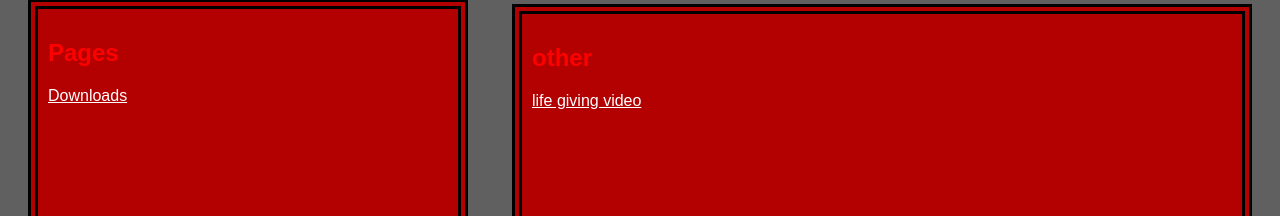
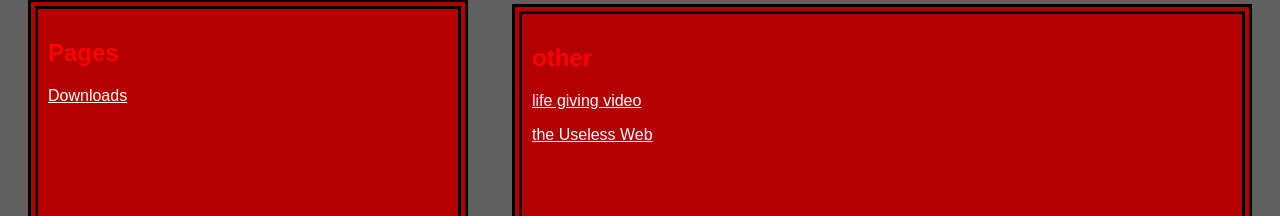
Before and after one commit to Braveheart570/Braveheart570.github.io, a plain HTML site: page index.html in a window 1280 px wide. Shown: the part 239-455 px from the top of the page. Drawn offline with Linux system fonts and the light colour scheme.

Commit message:
commited

```diff
--- a/index.html
+++ b/index.html
@@ -1,23 +1,46 @@
 <html>
+
 	<head>
+
 		<title>rEd_Arsenal</title>
+
 		<link href="styles/ra_style1.css" type="text/css" rel="stylesheet" />
+
 	</head>
 
+
 	<body>
+
 		<div class="head">
+
 			<h1>rEd_Arsenal</h1>
+
 			<h2><b>Welcome!</b></h2>
 
 		</div>
+
 		<img src="ra_images/red 1.png" class= "align-red" alt="red 1" />
+
 		<div class="content1">
+
 			<h2>Pages</h2>
+
 			<p><a href="ra_html/ra_downloads.html">Downloads</a></p>
+
 		</div>
+
 		<div class="content2">
+
 			<h2>other</h2>
+
 			<p><a href="https://www.youtube.com/watch?v=JVVmfF8XwFE" target="_blank">life giving video</a></p>
+
+			<p><a href="https://theuselessweb.com/" target="_blank">the Useless Web</a></p>
+
+
+
 		</div>
+
 	</body>
+
 </html>
```
